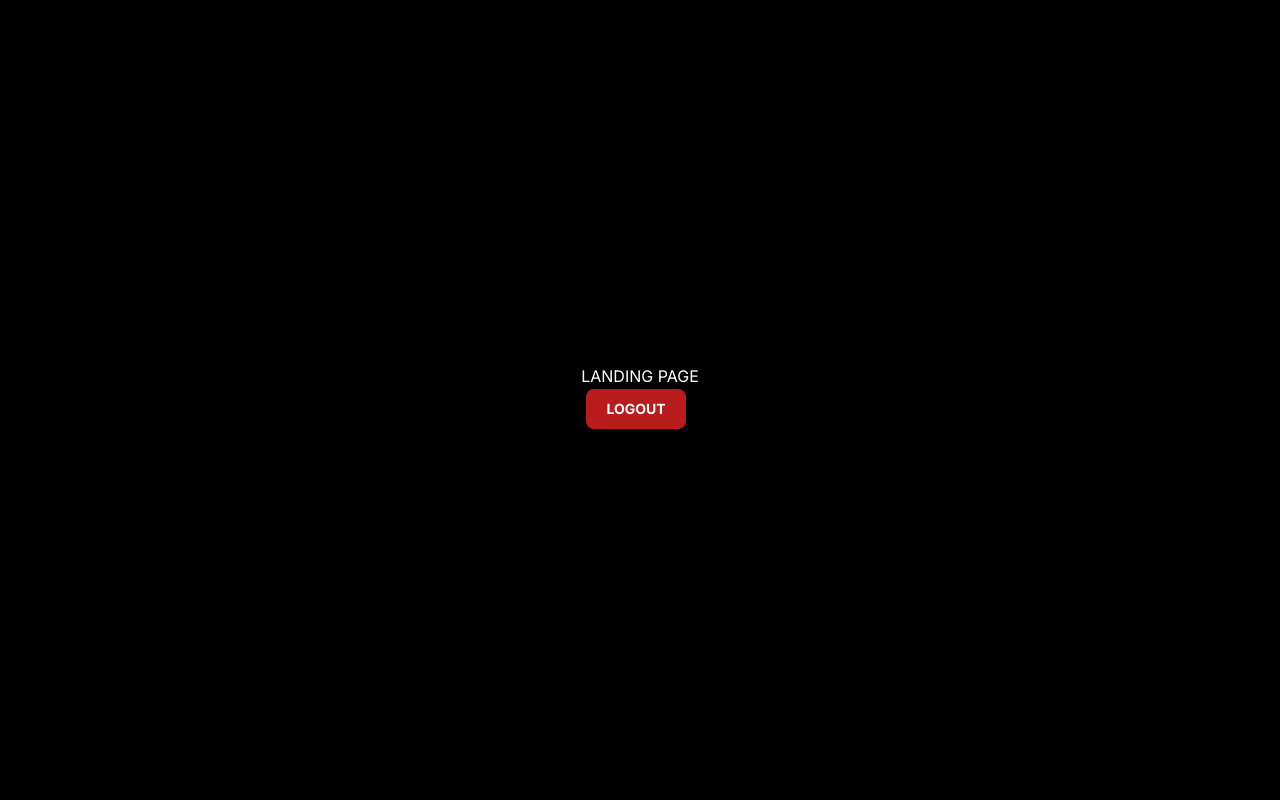
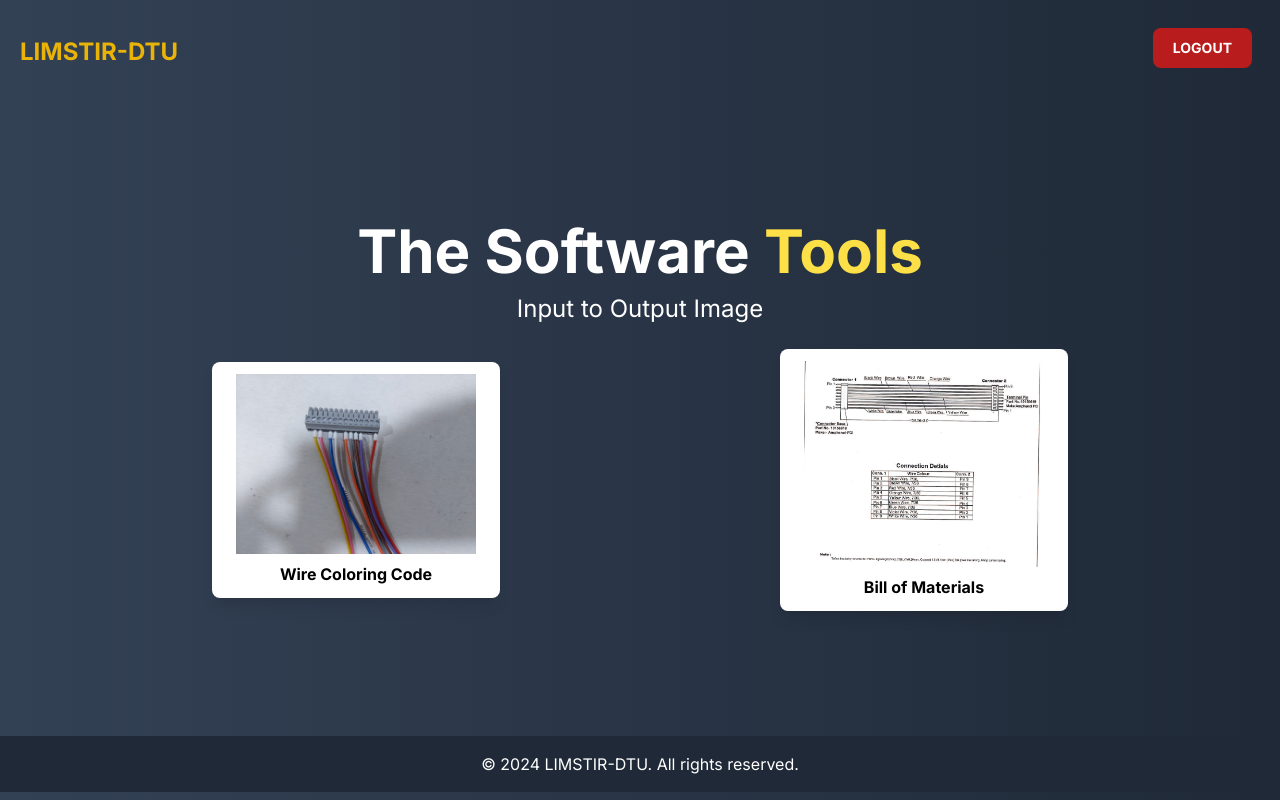
Before and after one commit to kartik1601/itp-landing-page, a Next.js app: page /home in a window 1280 px wide. Built offline with nearby package versions, Linux system fonts and the light colour scheme.

Commit message:
Designed the home page

```diff
--- a/src/app/home/page.tsx
+++ b/src/app/home/page.tsx
@@ -1,37 +1,59 @@
 'use client'
-import React, { useState } from 'react'
+import React from 'react'
 import axios from 'axios'
 import Link from 'next/link'
 import { toast } from 'react-hot-toast'
 import { useRouter } from 'next/navigation'
+import Image from 'next/image'
 
-export default function Home(){
-
-  const router = useRouter();
+export default function Home() {
+  const router = useRouter()
 
   const logout = async () => {
     try {
-
       await axios.get('/api/users/logout')
-      toast.success("Logout Successful")
-
+      toast.success('Logout Successful')
       router.push('/')
-
-    } catch (error:any) {
-      console.log(error.message);
+    } catch (error: any) {
+      console.log(error.message)
       toast.error(error.message)
     }
   }
 
   return (
-    <div className='bg-black flex flex-col items-center justify-center min-h-screen py-2 text-white'>
-      <h1>LANDING PAGE</h1>
-      <hr />
-      <button
-        onClick={logout}
-        className="text-white bg-red-700 focus:outline-none focus:ring-4 rounded-lg text-sm px-5 py-2.5 text-center me-2 mb-2 dark:bg-red-600 dark:hover:bg-red-700 dark:focus:ring-red-900 hover:text-red-500 hover:bg-white font-bold">
+    <div className="bg-gradient-to-r from-slate-700 to-gray-800 flex flex-col items-center justify-center min-h-screen py-2 text-white">
+      <nav className="w-full flex justify-between items-center p-5">
+        <div className="text-2xl font-bold text-yellow-500">LIMSTIR-DTU</div>
+        <button
+          onClick={logout}
+          className="text-white bg-red-700 focus:outline-none focus:ring-4 rounded-lg text-sm px-5 py-2.5 text-center me-2 mb-2 dark:bg-red-600 dark:hover:bg-red-700 dark:focus:ring-red-900 hover:text-red-500 hover:bg-white font-bold transition duration-300"
+        >
           LOGOUT
-      </button>
+        </button>
+      </nav>
+      <main className="flex flex-col items-center justify-center flex-1 w-full text-center px-20">
+        <h1 className="text-6xl font-bold animate-fade-in-down">
+          The Software <span className="text-yellow-300">Tools</span>
+        </h1>
+        <p className="mt-3 text-2xl animate-fade-in-up">
+          Input to Output Image
+        </p>
+        <div className="flex flex-wrap justify-around items-center mt-6 w-full space-x-4 animate-fade-in-up">
+          <Link href="/wire-coloring-code"
+          className="bg-white text-black px-6 py-3 rounded-lg shadow-lg transform transition duration-300 hover:scale-105 hover:bg-green-200 font-bold">
+              <Image src="/wire-coloring-code-logo.jpg" alt="Wire Coloring Code" width={240} height={240} className="mb-2"/>
+              Wire Coloring Code
+          </Link>
+          <Link href="/bill-of-materials"
+          className="bg-white text-black px-6 py-3 rounded-lg shadow-lg transform transition duration-300 hover:scale-105 hover:bg-blue-300 font-bold">
+              <Image src="/bill-of-materials-logo.png" alt="Bill of Materials" width={240} height={240} className="mb-2"/>
+              Bill of Materials
+          </Link>
+        </div>
+      </main>
+      <footer className="w-full flex items-center justify-center p-4 bg-gray-800 text-white">
+        &copy; {new Date().getFullYear()} LIMSTIR-DTU. All rights reserved.
+      </footer>
     </div>
   )
 }
```
Also changed, not shown: public/bill-of-materials-logo.png (added), public/wire-coloring-code-logo.jpg (added), src/app/bill-of-materials/page.tsx (added), src/app/wire-coloring-code/page.tsx (added).
